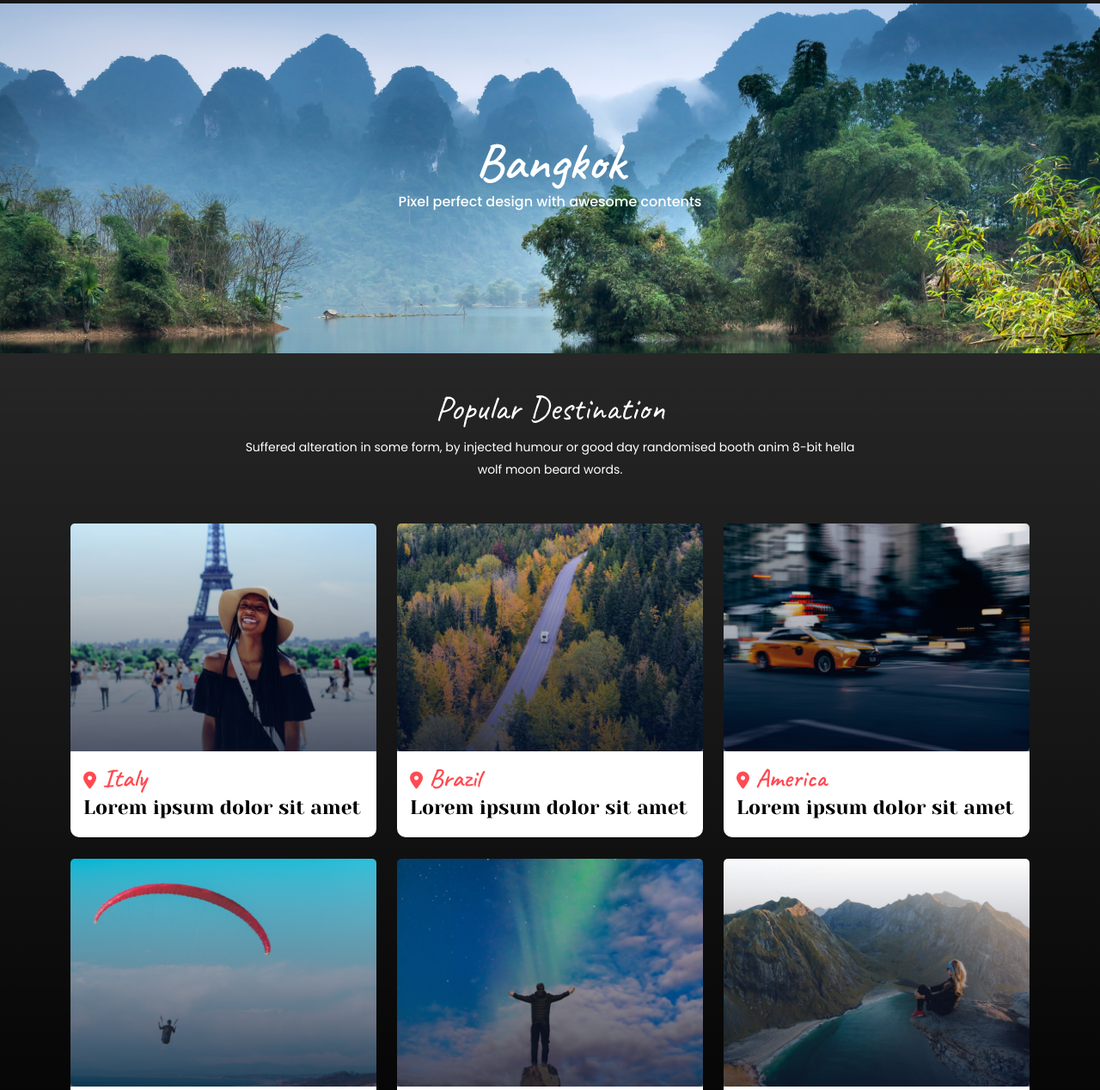
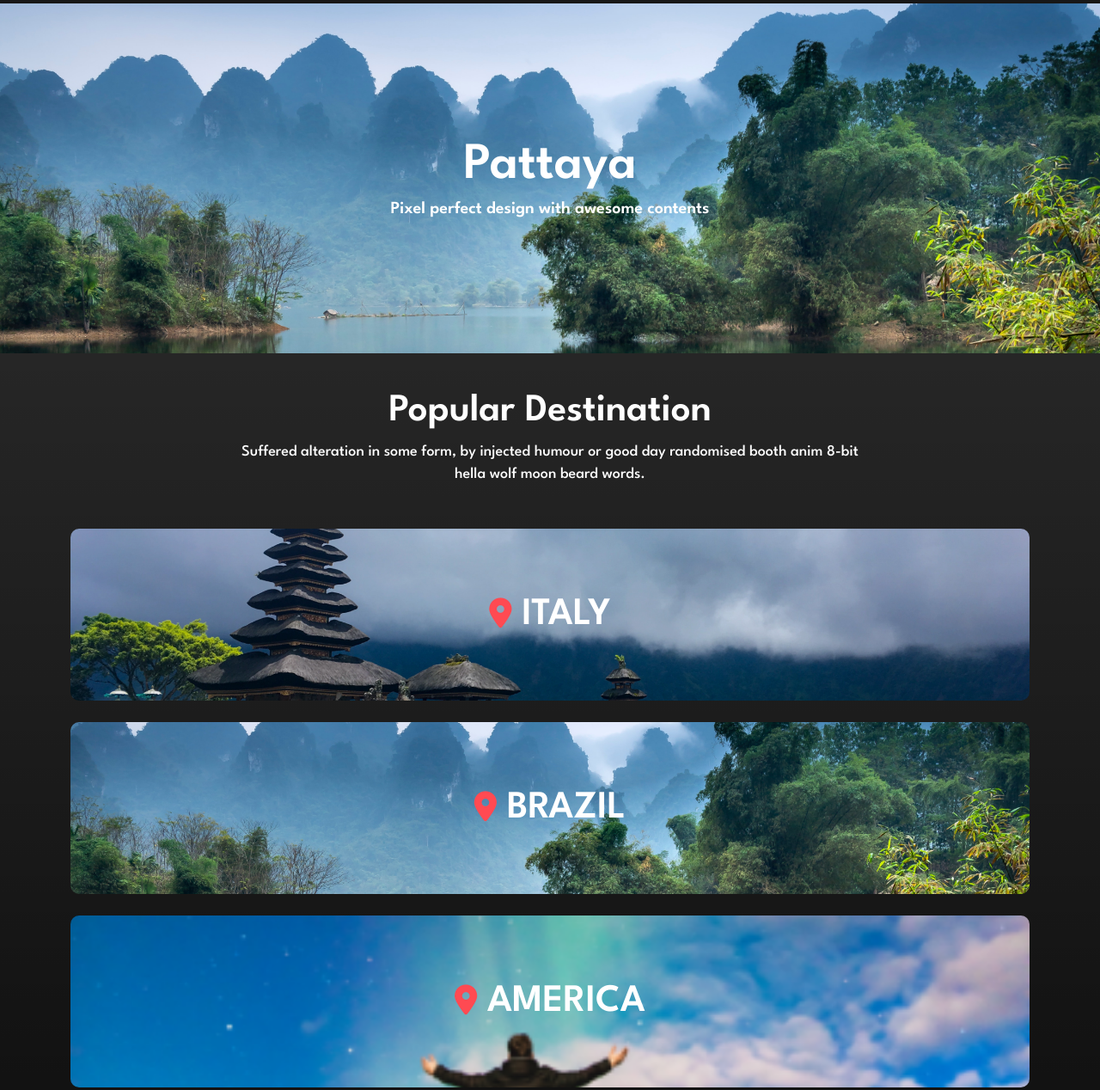
Before and after one commit to saidulislamjihad/TravelToHot, a plain HTML site: page index.html in a window 1280 px wide. Shown: the part 76-1344 px from the top of the page at 86% size. Drawn offline with nearby package versions, Linux system fonts and the light colour scheme.

Commit message:
fix:Home page design

```diff
--- a/assets/css/style.css
+++ b/assets/css/style.css
@@ -32,6 +32,7 @@ body {
     width: 100%;
     margin: 0 auto;
     overflow-x: hidden;
+    font-family: 'League Spartan', sans-serif;
 }
 /*common css End*/
 
@@ -266,17 +267,16 @@ body {
 .slider-content-outer .slider-title {
     font-size: 60px;
     font-weight: 600;
-    font-family: 'Caveat', cursive;
     color: #fff;
     text-transform: capitalize;
     margin-bottom: 0;
 }
 
 .slider-content-outer .slider-text {
-    font-size: 16px;
-    font-weight: 500;
+    font-size: 20px;
+    font-weight: 600;
     color: #fff;
-    font-family: 'Poppins', sans-serif;
+    margin-bottom: 0;
 }
 /*Home Slider css End*/
 
@@ -290,28 +290,24 @@ body {
     margin-bottom: 50px;
 }
 .popular-section-title .title {
-    font-size: 40px;
-    font-weight: 400;
-    font-family: 'Caveat', cursive;
+    font-size: 45px;
+    font-weight: 600;
     color: #fff;
 }
 .popular-section-title .sub-title {
-    font-size: 14px;
-    font-weight: 400;
-    font-family: 'Poppins', sans-serif;
+    font-size: 18px;
+    font-weight: 500;
     line-height: 26px;
     color: #fff;
     margin-bottom: 0;
 }
 .popular-destination-item {
     margin-bottom: 25px;
-    transition: all .3s ease;
-    border-radius: 10px;
-    background: #ffffff;
     display: block;
 }
 .popular-destination-item .item-image {
     position: relative;
+    border-radius: 10px;
 }
 .popular-destination-item .item-image:before {
      content: "";
@@ -321,55 +317,40 @@ body {
      height: 100%;
      position: absolute;
      z-index: 2;
-    background: linear-gradient(to bottom,rgba(4,14,39,0) 0%,rgba(4,14,39,0.7) 100%);
 }
 .popular-destination-item .item-content {
-    padding: 10px 15px 20px;
-}
-.popular-destination-item .item-content .content-title {
-    color: #000;
-    font-size: 23px;
-    font-weight: 400;
-    transition: all .3s ease;
-    margin-bottom: 0;
-    font-family: 'Yeseva One', cursive;
-}
-.popular-destination-item .item-content .content-title a {
-    display: inline-block;
-    background: #1ec6b6;
-    font-size: 14px;
-    padding: 3px 10px;
-    border-radius: 30px;
-    color: #ffffff;
-    font-weight: 400;
-    height: 25px;
-    margin-left: 10px;
-    transition: all .3s ease;
+    position: absolute;
+    top: 50%;
+    left: 50%;
+    transform: translate(-50%, -50%);
+    text-align: center;
 }
 .popular-destination-item:hover {
     transform: translateY(-10px);
 }
-.popular-destination-item:hover .item-content .content-title {
-    color: #ff4a52;
+
+.popular-destination-item .item-image img {
+    width: 100%;
+    height: 200px;
+    object-fit: cover;
+    border-radius: 10px;
 }
-.popular-destination-item:hover .item-content .content-title a {
-    background: #ff4a52;
+
+.popular-destination-item {
+    position: relative;
 }
 
 .popular-destination-item .item-content .content-location {
-    color: #ff4a52;
-    font-size: 30px;
+    color: #ffffff;
+    font-size: 45px;
     font-weight: 600;
-    font-family: 'Caveat', cursive;
     margin-bottom: 0;
+    text-transform: uppercase;
 }
 
 .popular-destination-item .item-content .content-location i {
-    font-size: 20px;
-}
-
-.popular-destination-item .item-content .content-location:hover {
-    color: #000;
+    font-size: 35px;
+    color: #ff4a52;
 }
 /*popular destination section css End*/
 
@@ -387,13 +368,12 @@ body {
     border-radius: 5px;
     overflow: hidden;
     background-color: #fff;
-    padding: 15px 30px;
+    padding: 15px 20px;
     color: #000;
     font-weight: 600;
     text-transform: capitalize;
     margin-bottom: 15px;
-    font-size: 18px;
-    font-family: 'Poppins', sans-serif;
+    font-size: 20px;
 }
 
 .links-item-outer:hover {
--- a/assets/js/main.js
+++ b/assets/js/main.js
@@ -49,21 +49,21 @@ $(document).ready(function() {
 });
 
 //Home slider Js
-$('.home-slider-wrapper').owlCarousel({
-    loop: true,
-    margin: 10,
-    dots: false,
-    nav: false,
-    autoplay: true,
-    responsive: {
-        0: {
-            items: 1
-        },
-        600: {
-            items: 1
-        },
-        1000: {
-            items: 1
-        }
-    }
-});
+// $('.home-slider-wrapper').owlCarousel({
+//     loop: true,
+//     margin: 10,
+//     dots: false,
+//     nav: false,
+//     autoplay: true,
+//     responsive: {
+//         0: {
+//             items: 1
+//         },
+//         600: {
+//             items: 1
+//         },
+//         1000: {
+//             items: 1
+//         }
+//     }
+// });
--- a/index.html
+++ b/index.html
@@ -12,7 +12,7 @@
 	<!-- Fontawesome Link -->
 	<link rel="stylesheet" type="text/css" href="https://cdnjs.cloudflare.com/ajax/libs/font-awesome/6.4.2/css/all.min.css">
 	<!-- Google Font Link -->
-	<link href="https://fonts.googleapis.com/css2?family=Caveat:wght@400;500;600;700&family=Poppins:wght@100;200;300;400;500;600;700;800;900&family=Yeseva+One&display=swap" rel="stylesheet">
+	<link href="https://fonts.googleapis.com/css2?family=League+Spartan:wght@100;400;500;600;700;800;900&display=swap" rel="stylesheet">
 	<!-- Animate Css -->
 	<link rel="stylesheet" type="text/css" href="assets/css/animate.css">
 	<!-- Slick Slider -->
@@ -108,34 +108,12 @@
 <main>
 	<!-- Home Slider -->
 	<section class="home-slider-section">
-		<div class="home-slider-wrapper owl-carousel">
+		<div class="home-slider-wrapper">
 			<div class="home-slider-item">
 				<img src="assets/images/slider2.jpg" alt="Image">
 				<div class="slider-content-outer">
 					<h1 class="slider-title">
 						Pattaya
-					</h1>
-					<p class="slider-text">
-						Pixel perfect design with awesome contents
-					</p>
-				</div>
-			</div>
-			<div class="home-slider-item">
-				<img src="assets/images/slider2.jpg" alt="Image">
-				<div class="slider-content-outer">
-					<h1 class="slider-title">
-						Bangkok
-					</h1>
-					<p class="slider-text">
-						Pixel perfect design with awesome contents
-					</p>
-				</div>
-			</div>
-			<div class="home-slider-item">
-				<img src="assets/images/slider2.jpg" alt="Image">
-				<div class="slider-content-outer">
-					<h1 class="slider-title">
-						Phuket
 					</h1>
 					<p class="slider-text">
 						Pixel perfect design with awesome contents
@@ -162,55 +140,46 @@
 	            </div>
 	        </div>
 	        <div class="row">
-	            <div class="col-lg-4 col-md-6 col-sm-12">
-	                <a href="#" class="popular-destination-item">
+	            <div class="col-lg-12 col-md-12 col-sm-12">
+	                <a href="https://retiredworkingforyou.com" target="_blank" class="popular-destination-item">
 	                    <div class="item-image">
-	                    	<img src="assets/images/popular-destination-1.jpg" />
+	                    	<img src="assets/images/slider1.png" />
 	                    </div>
 	                    <div class="item-content">
 	                    	<p class="content-location">
 	                    		<i class="fa-solid fa-location-dot"></i>
 	                    		Italy
 	                    	</p>
-	                        <h3 class="content-title">
-	                        	Lorem ipsum dolor sit amet
-	                        </h3>
 	                    </div>
 	                </a>
 	            </div>
-	            <div class="col-lg-4 col-md-6 col-sm-12">
+	            <div class="col-lg-12 col-md-12 col-sm-12">
 	                <a href="#" class="popular-destination-item">
 	                    <div class="item-image">
-	                    	<img src="assets/images/popular-destination-2.jpg" />
+	                    	<img src="assets/images/slider2.jpg" />
 	                    </div>
 	                    <div class="item-content">
 	                    	<p class="content-location">
 	                    		<i class="fa-solid fa-location-dot"></i>
 	                    		Brazil
 	                    	</p>
-	                        <h3 class="content-title">
-	                        	Lorem ipsum dolor sit amet
-	                        </h3>
 	                    </div>
 	                </a>
 	            </div>
-	            <div class="col-lg-4 col-md-6 col-sm-12">
+	            <div class="col-lg-12 col-md-12 col-sm-12">
 	                <a href="#" class="popular-destination-item">
 	                    <div class="item-image">
-	                    	<img src="assets/images/popular-destination-3.jpg" />
+	                    	<img src="assets/images/popular-destination-5.jpg" />
 	                    </div>
 	                    <div class="item-content">
 	                    	<p class="content-location">
 	                    		<i class="fa-solid fa-location-dot"></i>
 	                    		America
 	                    	</p>
-	                        <h3 class="content-title">
-	                        	Lorem ipsum dolor sit amet
-	                        </h3>
 	                    </div>
 	                </a>
 	            </div>
-	            <div class="col-lg-4 col-md-6 col-sm-12">
+	            <div class="col-lg-12 col-md-12 col-sm-12">
 	                <a href="#" class="popular-destination-item">
 	                    <div class="item-image">
 	                    	<img src="assets/images/popular-destination-4.jpg" />
@@ -220,13 +189,10 @@
 	                    		<i class="fa-solid fa-location-dot"></i>
 	                    		Nepal
 	                    	</p>
-	                        <h3 class="content-title">
-	                        	Lorem ipsum dolor sit amet
-	                        </h3>
 	                    </div>
 	                </a>
 	            </div>
-	            <div class="col-lg-4 col-md-6 col-sm-12">
+	            <div class="col-lg-12 col-md-12 col-sm-12">
 	                <a href="#" class="popular-destination-item">
 	                    <div class="item-image">
 	                    	<img src="assets/images/popular-destination-5.jpg" />
@@ -236,13 +202,10 @@
 	                    		<i class="fa-solid fa-location-dot"></i>
 	                    		Maldives
 	                    	</p>
-	                        <h3 class="content-title">
-	                        	Lorem ipsum dolor sit amet
-	                        </h3>
 	                    </div>
 	                </a>
 	            </div>
-	            <div class="col-lg-4 col-md-6 col-sm-12">
+	            <div class="col-lg-12 col-md-12 col-sm-12">
 	                <a href="#" class="popular-destination-item">
 	                    <div class="item-image">
 	                    	<img src="assets/images/popular-destination-6.jpg" />
@@ -252,9 +215,6 @@
 	                    		<i class="fa-solid fa-location-dot"></i>
 	                    		Indonesia
 	                    	</p>
-	                        <h3 class="content-title">
-	                        	Lorem ipsum dolor sit amet
-	                        </h3>
 	                    </div>
 	                </a>
 	            </div>
```
Lines whose indentation alone changed are shown as unchanged.
